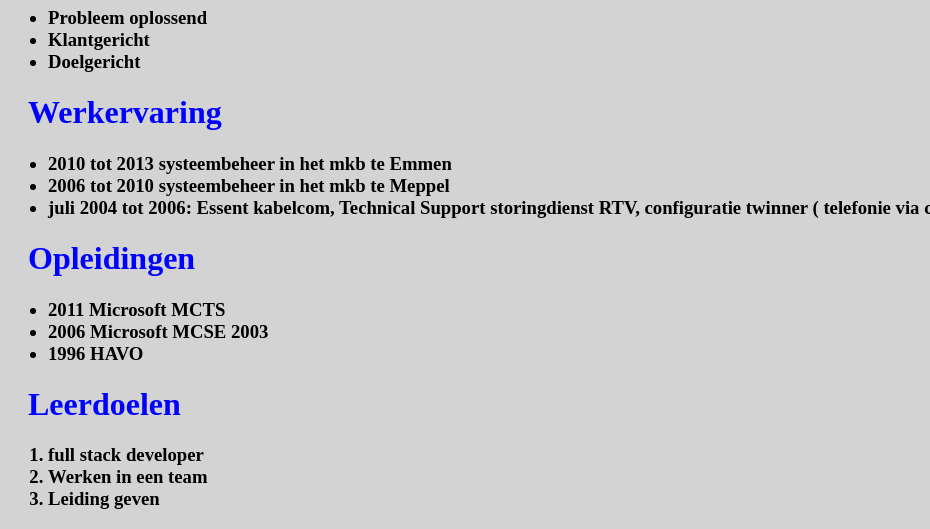
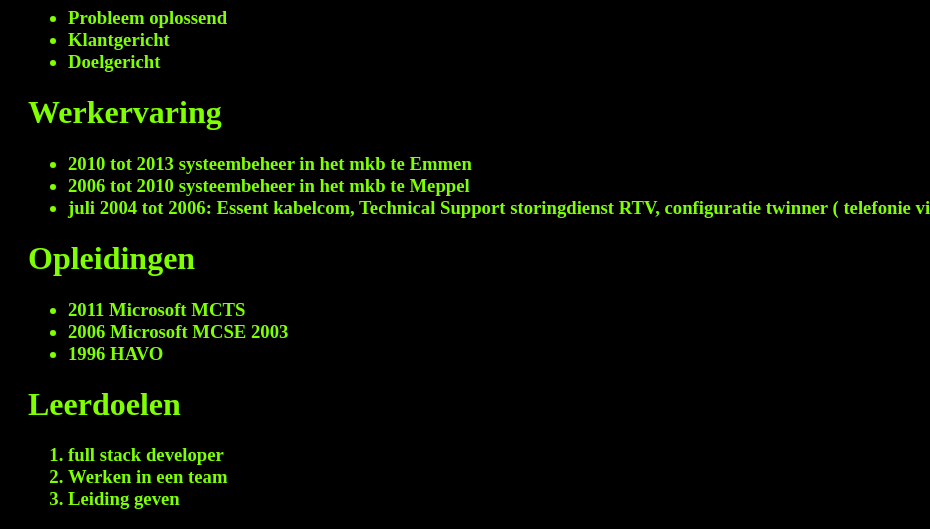
Before and after one commit to BigDRick/W1-001, a plain HTML site: page index.html in a window 1280 px wide. Shown: the part 616-1145 px from the top of the page, without its empty margins (0-930 px from the left). Drawn offline with Linux system fonts and the light colour scheme.

Commit message:
Add files via upload

```diff
--- a/mystyle.css
+++ b/mystyle.css
@@ -1,12 +1,16 @@
 body {
-    background-color: lightgray;
+    background-color: black;
 }
 
 h1 {
-    color: blue;
+    color: Chartreuse ;
     margin-left: 20px;
 }
 
+h3 {
+    color: Chartreuse ;
+    margin-left: 20px;
+}
 .center {
   text-align: center;
 }
```
